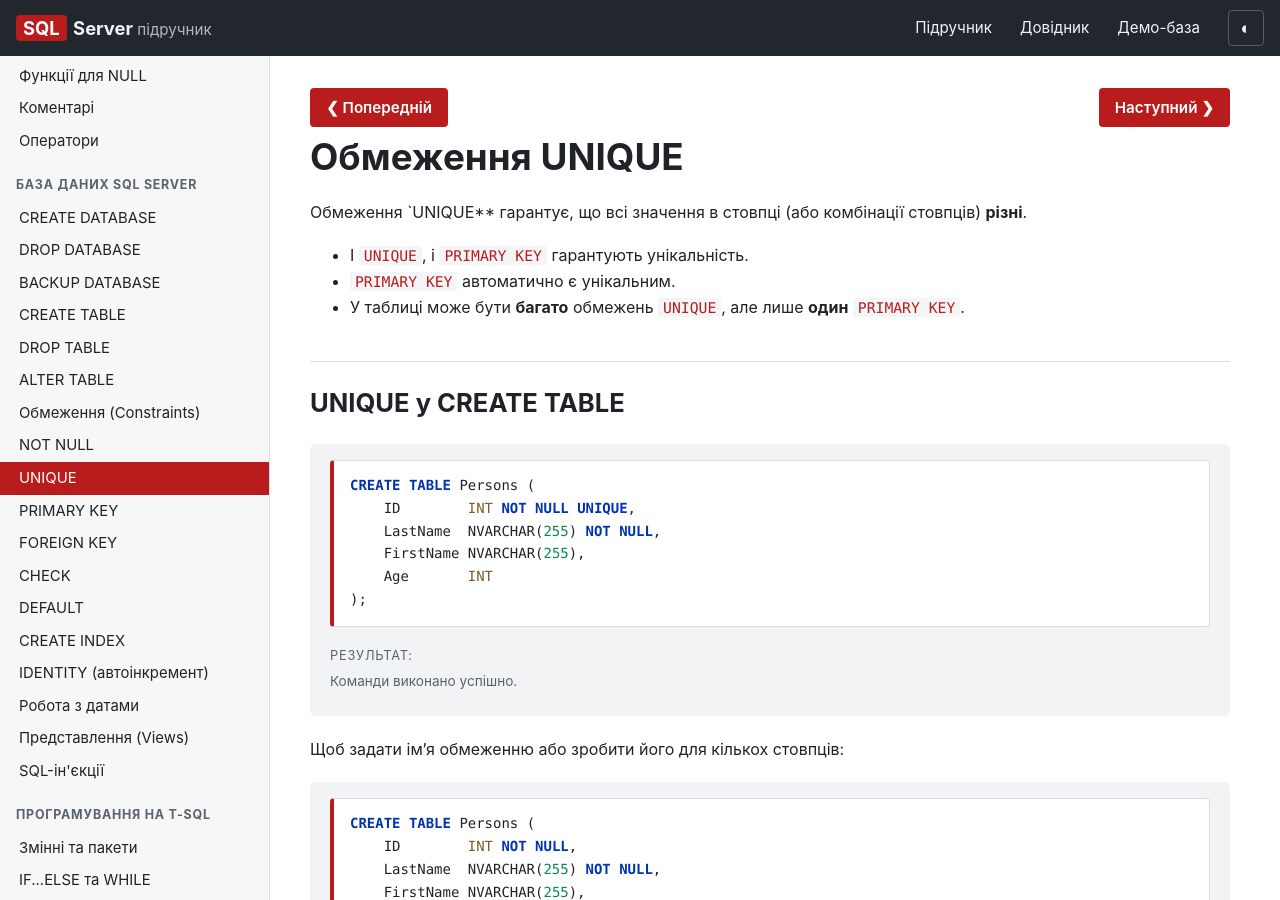
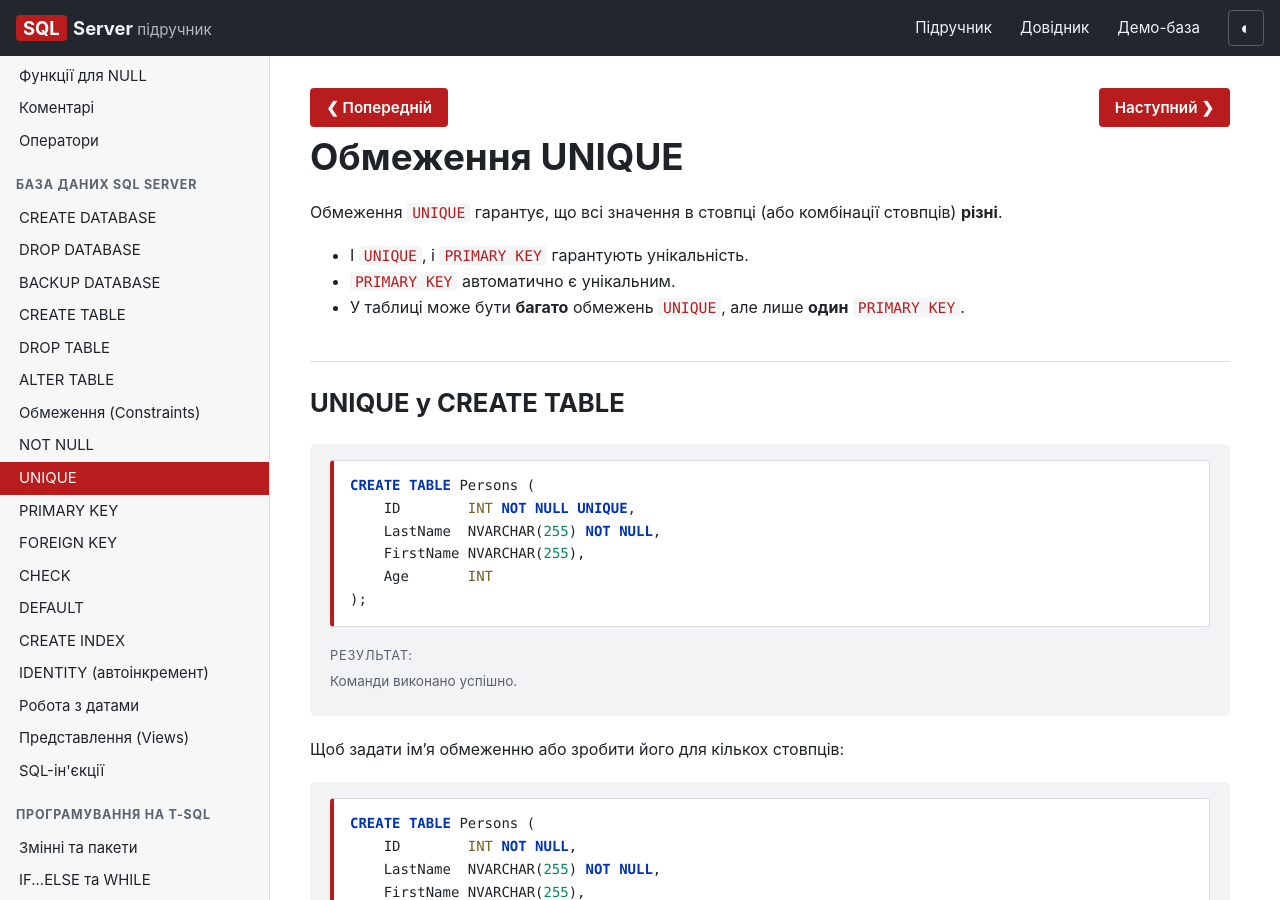
Before and after one commit to shpil1993/DBExamples, a Jekyll site: the page built from tutorial/unique.md, in a window 1280 px wide and 900 px high. Built offline with Jekyll 4.4.1, drawn with Linux system fonts in a browser that asks for light colours.

```diff
--- a/tutorial/unique.md
+++ b/tutorial/unique.md
@@ -3,7 +3,7 @@ title: "UNIQUE"
 h1: "Обмеження UNIQUE"
 ---
 
-Обмеження `UNIQUE** гарантує, що всі значення в стовпці (або комбінації стовпців) **різні**.
+Обмеження `UNIQUE` гарантує, що всі значення в стовпці (або комбінації стовпців) **різні**.
 
 * І `UNIQUE`, і `PRIMARY KEY` гарантують унікальність.
 * `PRIMARY KEY` автоматично є унікальним.
```
